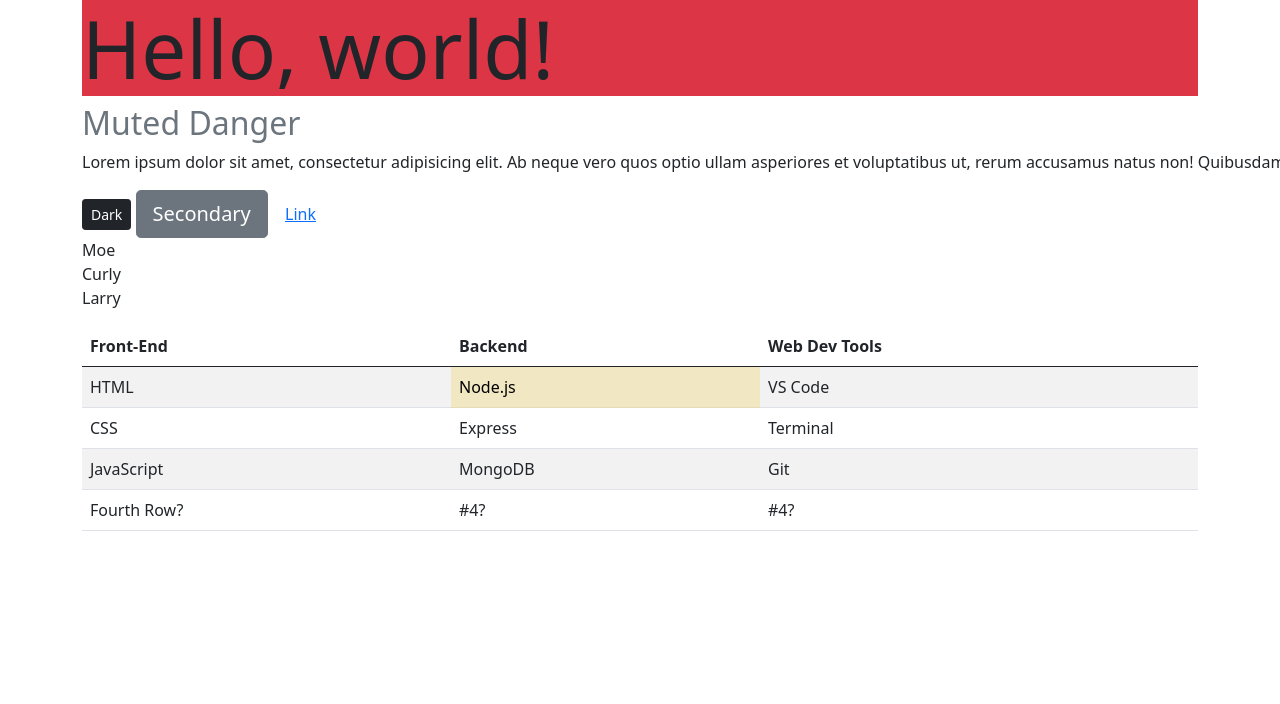
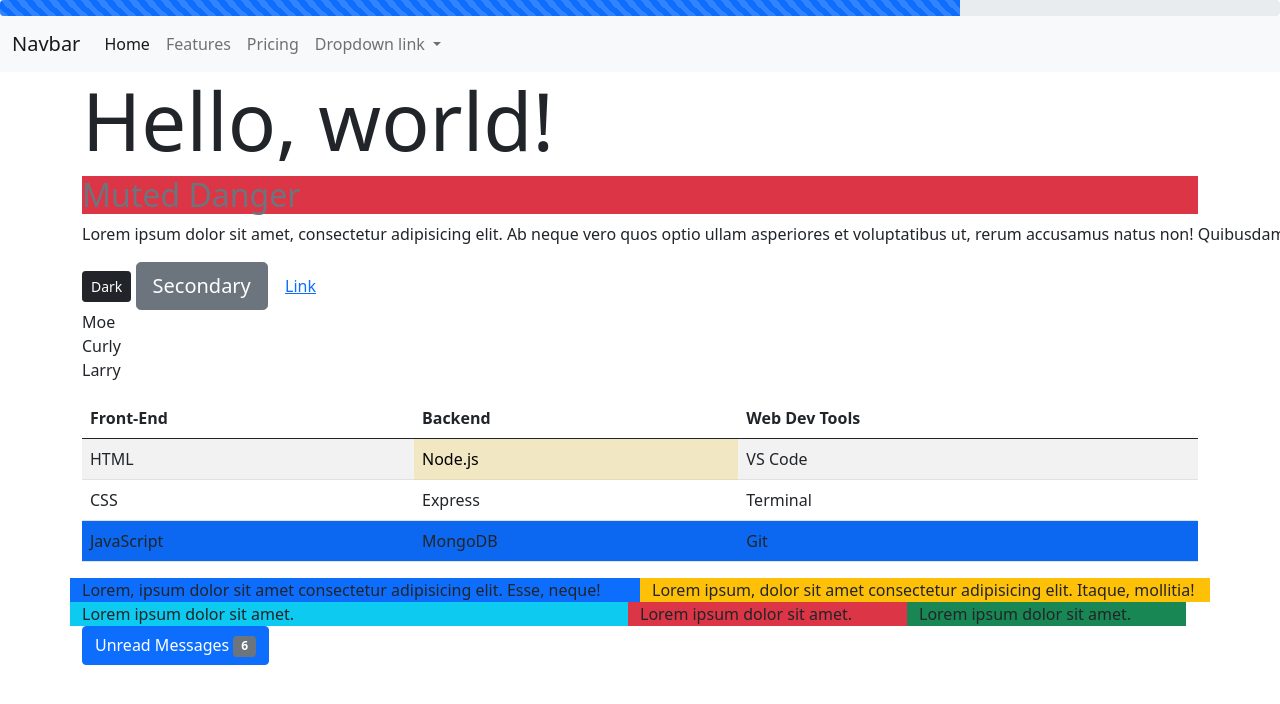
Before and after one commit to JNHartman/BootstrapExercise, a plain HTML site: page index.html in a window 1280 px wide. Shown: the top 704 px of the page. Drawn offline with nearby package versions, Linux system fonts and the light colour scheme.

Commit message:
added number comments, cleaned up, and completed bonus questions

```diff
--- a/index.html
+++ b/index.html
@@ -1,34 +1,83 @@
 <!doctype html>
 <html lang="en">
-  <head>
+
+<head>
     <!-- Required meta tags -->
     <meta charset="utf-8">
     <meta name="viewport" content="width=device-width, initial-scale=1">
 
     <!-- Bootstrap CSS -->
-    <link href="https://cdn.jsdelivr.net/npm/bootstrap@5.0.0-beta2/dist/css/bootstrap.min.css" rel="stylesheet" integrity="sha384-BmbxuPwQa2lc/FVzBcNJ7UAyJxM6wuqIj61tLrc4wSX0szH/Ev+nYRRuWlolflfl" crossorigin="anonymous">
+    <link href="https://cdn.jsdelivr.net/npm/bootstrap@5.0.0-beta2/dist/css/bootstrap.min.css" rel="stylesheet"
+        integrity="sha384-BmbxuPwQa2lc/FVzBcNJ7UAyJxM6wuqIj61tLrc4wSX0szH/Ev+nYRRuWlolflfl" crossorigin="anonymous">
 
     <title>Bootstrap Exercise</title>
-  </head>
-  <body>
-      <div class="container">
-        <h1 class="display-1 bg-danger">Hello, world!</h1>
-        <h2 class="text-muted">Muted Danger</h2>
-        <p class="text-nowrap" >
-            Lorem ipsum dolor sit amet, consectetur adipisicing elit. Ab neque vero quos optio ullam asperiores et voluptatibus ut, rerum accusamus natus non! Quibusdam, atque laboriosam.
+</head>
+
+<body>
+    <!-- Bonus 9 & 10 -->
+    <div class="progress">
+        <div class="progress-bar progress-bar-striped progress-bar-animated" role="progressbar" aria-valuenow="75" aria-valuemin="0" aria-valuemax="100" style="width: 75%"></div>
+      </div>
+    <!-- Bonus 7 & 8 -->
+    <nav class="navbar navbar-expand-lg navbar-light bg-light">
+        <div class="container-fluid">
+          <a class="navbar-brand" href="#">Navbar</a>
+          <button class="navbar-toggler" type="button" data-bs-toggle="collapse" data-bs-target="#navbarNavDropdown" aria-controls="navbarNavDropdown" aria-expanded="false" aria-label="Toggle navigation">
+            <span class="navbar-toggler-icon"></span>
+          </button>
+          <div class="collapse navbar-collapse" id="navbarNavDropdown">
+            <ul class="navbar-nav">
+              <li class="nav-item">
+                <a class="nav-link active" aria-current="page" href="#">Home</a>
+              </li>
+              <li class="nav-item">
+                <a class="nav-link" href="#">Features</a>
+              </li>
+              <li class="nav-item">
+                <a class="nav-link" href="#">Pricing</a>
+              </li>
+              <li class="nav-item dropdown">
+                <a class="nav-link dropdown-toggle" href="#" id="navbarDropdownMenuLink" role="button" data-bs-toggle="dropdown" aria-expanded="false">
+                  Dropdown link
+                </a>
+                <ul class="dropdown-menu" aria-labelledby="navbarDropdownMenuLink">
+                  <li><a class="dropdown-item" href="#">Action</a></li>
+                  <li><a class="dropdown-item" href="#">Another action</a></li>
+                  <li><a class="dropdown-item" href="#">Something else here</a></li>
+                </ul>
+              </li>
+            </ul>
+          </div>
+        </div>
+      </nav>
+
+    <!-- 1 -->
+    <div class="container">
+        <!-- 2 -->
+        <h1 class="display-1">Hello, world!</h1>
+        <!-- 3, 4, & 5 -->
+        <h2 class="text-muted bg-danger">Muted Danger</h2>
+        <!-- 6 & 7 -->
+        <p class="text-nowrap">
+            Lorem ipsum dolor sit amet, consectetur adipisicing elit. Ab neque vero quos optio ullam asperiores et
+            voluptatibus ut, rerum accusamus natus non! Quibusdam, atque laboriosam.
         </p>
+        <!-- 8 & 9 -->
         <button class="btn btn-dark btn-sm">Dark</button>
+        <!-- 10 -->
         <button class="btn btn-secondary btn-lg">Secondary</button>
+        <!-- 11 -->
         <button class="btn btn-link">Link</button>
-
+        <!-- 12 & 13 -->
         <ol class="list-unstyled">
             <li>Moe</li>
             <li>Curly</li>
             <li>Larry</li>
         </ol>
-
+        <!-- 15, 20, 21, & 22 -->
         <table class="table table-hover table-striped">
             <thead>
+                <!-- 16 -->
                 <tr>
                     <th>Front-End</th>
                     <th>Backend</th>
@@ -36,66 +85,68 @@
                 </tr>
             </thead>
             <tbody>
+                <!-- 17 -->
                 <tr>
-                    <td>
-                    HTML</td>
+                    <td>HTML</td>
+                    <!-- 24 -->
+                    <!-- <td class="bg-warning">Node.js</td> -->
                     <td class="table-warning">Node.js</td>
                     <td>VS Code</td>
-
                 </tr>
-
+                <!-- 18 -->
                 </tr>
                 <tr>
                     <td>CSS</td>
                     <td>Express</td>
                     <td>Terminal</td>
-
                 </tr>
-                <tr>
+                <!-- 19 & 23-->
+                <!-- <tr class="table-primary"></tr> -->
+                <tr class="bg-primary">
                     <td>JavaScript</td>
                     <td>MongoDB</td>
                     <td>Git</td>
                 </tr>
-                <tr>
-                    <td>Fourth Row?</td>
-                    <td>#4?</td>
-                    <td>#4?</td>
-                </tr>
             </tbody>
         </table>
 
+        <!-- BONUS -->
 
+        <!-- B#1 -->
+        <div class="row">
+            <!-- B#2 & #3 -->
+            <div class="col bg-primary">Lorem, ipsum dolor sit amet consectetur adipisicing elit. Esse, neque!
+            </div>
+            <div class="col bg-warning">Lorem ipsum, dolor sit amet consectetur adipisicing elit. Itaque, mollitia!
+            </div>
+            <!-- B#4 -->
+            <div class="row">
+                <!-- B#5 & #6 -->
+                <div class="bg-info col-6">Lorem ipsum dolor sit amet.</div>
+                <div class="bg-danger col">Lorem ipsum dolor sit amet.</div>
+                <div class="bg-success col">Lorem ipsum dolor sit amet.</div>
+            </div>
+        </div>
 
-
-
-
-
-
-
-
-
-
-
-
-
-
-
-
-
-
-
+             <!-- 11 & 12 -->
+             <button type="button" class="btn btn-primary">
+                Unread Messages <span class="badge bg-secondary">6</span>
+                <span class="visually-hidden">unread messages</span>
+              </button>
     </div>
-
 
     <!-- Optional JavaScript; choose one of the two! -->
 
     <!-- Option 1: Bootstrap Bundle with Popper -->
-    <script src="https://cdn.jsdelivr.net/npm/bootstrap@5.0.0-beta2/dist/js/bootstrap.bundle.min.js" integrity="sha384-b5kHyXgcpbZJO/tY9Ul7kGkf1S0CWuKcCD38l8YkeH8z8QjE0GmW1gYU5S9FOnJ0" crossorigin="anonymous"></script>
+    <script src="https://cdn.jsdelivr.net/npm/bootstrap@5.0.0-beta2/dist/js/bootstrap.bundle.min.js"
+        integrity="sha384-b5kHyXgcpbZJO/tY9Ul7kGkf1S0CWuKcCD38l8YkeH8z8QjE0GmW1gYU5S9FOnJ0"
+        crossorigin="anonymous"></script>
 
     <!-- Option 2: Separate Popper and Bootstrap JS -->
     <!--
     <script src="https://cdn.jsdelivr.net/npm/@popperjs/core@2.6.0/dist/umd/popper.min.js" integrity="sha384-KsvD1yqQ1/1+IA7gi3P0tyJcT3vR+NdBTt13hSJ2lnve8agRGXTTyNaBYmCR/Nwi" crossorigin="anonymous"></script>
     <script src="https://cdn.jsdelivr.net/npm/bootstrap@5.0.0-beta2/dist/js/bootstrap.min.js" integrity="sha384-nsg8ua9HAw1y0W1btsyWgBklPnCUAFLuTMS2G72MMONqmOymq585AcH49TLBQObG" crossorigin="anonymous"></script>
     -->
-  </body>
+</body>
+
 </html>
```
